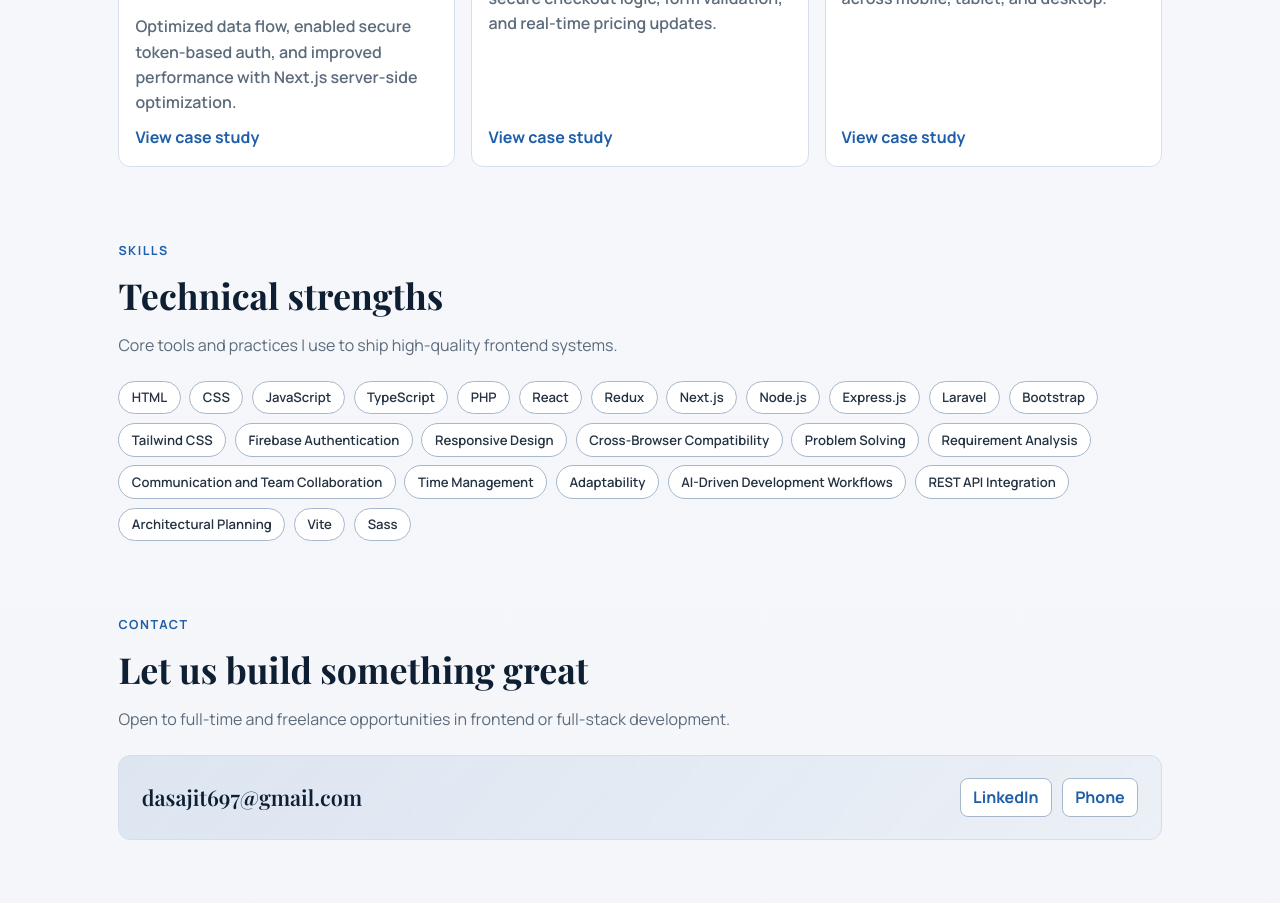
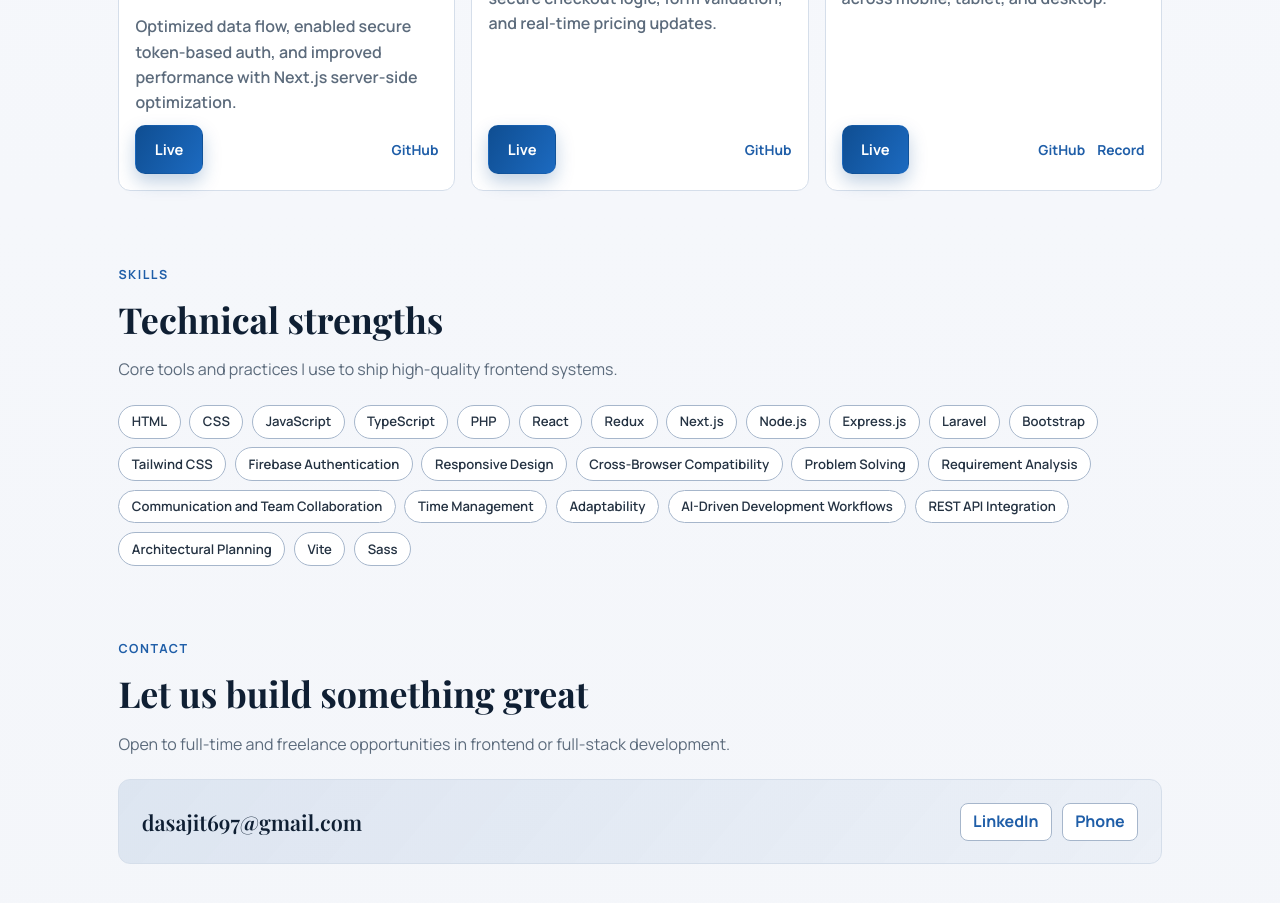
Before and after one commit to Ajit133/My-Portfolio, a React (Vite) app: page / in a window 1280 px wide. Shown: the part 2300-3203 px from the top of the page. Built offline with nearby package versions, Linux system fonts and the light colour scheme.

Commit message:
feat: enhance project section with action buttons and links for live demo, GitHub, and recordings

```diff
--- a/src/App.css
+++ b/src/App.css
@@ -329,8 +329,38 @@ h3 {
 .project-card a {
   margin-top: auto;
   text-decoration: none;
+  font-weight: 700;
+}
+
+.project-actions {
+  margin-top: auto;
+  display: flex;
+  align-items: center;
+  justify-content: space-between;
+  gap: 0.7rem;
+  flex-wrap: wrap;
+}
+
+.project-actions .btn {
+  margin-top: 0;
+}
+
+.project-actions .btn-primary {
+  background: linear-gradient(120deg, #0f4e92, #1c6ac0);
+  color: #fff;
+  box-shadow: 0 8px 18px rgba(15, 78, 146, 0.26);
+}
+
+.project-links {
+  display: flex;
+  align-items: center;
+  gap: 0.75rem;
+}
+
+.project-links a {
+  margin-top: 0;
+  font-size: 0.86rem;
   color: var(--accent);
-  font-weight: 700;
 }
 
 .skills-cloud {
--- a/src/data/portfolioData.js
+++ b/src/data/portfolioData.js
@@ -98,7 +98,8 @@ export const projects = [
       'Engineered a secure school management platform with role-based dashboard views and permission levels for Admins, Teachers, Parents, and Students.',
     stack: ['React', 'Next.js', 'Tailwind CSS', 'Redux Toolkit', 'RTK Query'],
     outcome: 'Optimized data flow, enabled secure token-based auth, and improved performance with Next.js server-side optimization.',
-    link: '#',
+    link: 'https://school-management-dashboard-9p7b-bi0smicqt-ajit133s-projects.vercel.app/sign-in',
+    github: 'https://github.com/Ajit133/School_Management_Dashboard',
   },
   {
     title: 'E-Commerce App',
@@ -106,7 +107,8 @@ export const projects = [
       'Built a high-performance storefront featuring advanced product filtering, real-time search, and a persistent cart experience.',
     stack: ['React', 'Vite', 'Redux Toolkit', 'Sass', 'Vercel'],
     outcome: 'Delivered a mobile-first experience with secure checkout logic, form validation, and real-time pricing updates.',
-    link: '#',
+    link: 'https://e-commerce-app-six-gilt.vercel.app/',
+    github: 'https://github.com/Ajit133/E-Commerce-App',
   },
   {
     title: 'QuickHire',
@@ -114,7 +116,9 @@ export const projects = [
       'Developed a full-stack job board with listing, search, filtering, job details, and complete application submission flow.',
     stack: ['React', 'Redux', 'Laravel', 'Tailwind CSS', 'REST API'],
     outcome: 'Implemented secure admin controls, resume upload, and responsive UX across mobile, tablet, and desktop.',
-    link: '#',
+    link: 'https://quickhire-frontend-xi.vercel.app/',
+    github: 'https://github.com/Ajit133/QuickhireFrontend',
+    record: 'https://www.loom.com/share/f25ba949218245f59fde7bd8a05df881',
   },
 ]
 
--- a/src/sections/ProjectsSection.jsx
+++ b/src/sections/ProjectsSection.jsx
@@ -24,7 +24,24 @@ function ProjectsSection() {
             </ul>
 
             <p className="outcome">{project.outcome}</p>
-            <a href={project.link}>View case study</a>
+            <div className="project-actions">
+              <a className="btn btn-primary" href={project.link} target="_blank" rel="noreferrer">
+                Live
+              </a>
+
+              <div className="project-links" aria-label={`${project.title} links`}>
+                {project.github && (
+                  <a href={project.github} target="_blank" rel="noreferrer">
+                    GitHub
+                  </a>
+                )}
+                {project.record && (
+                  <a href={project.record} target="_blank" rel="noreferrer">
+                    Record
+                  </a>
+                )}
+              </div>
+            </div>
           </article>
         ))}
       </div>
```
